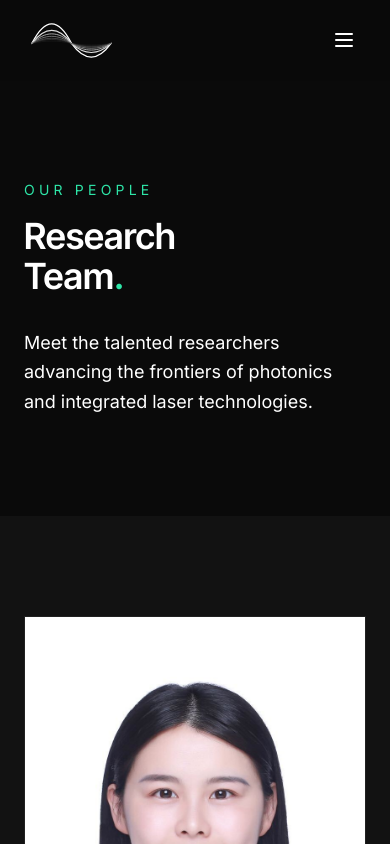
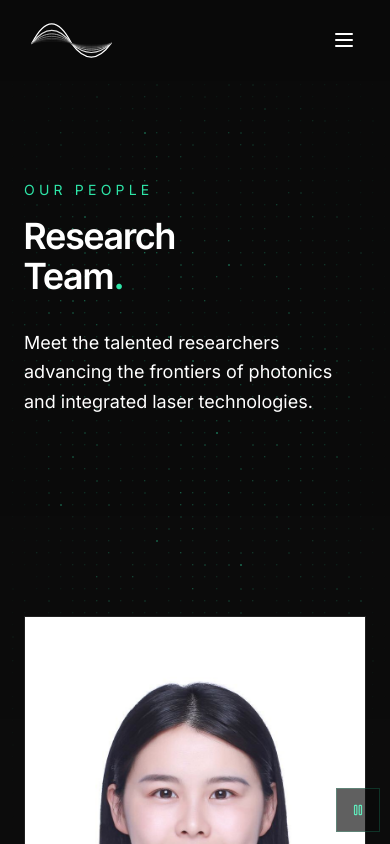
Before and after one commit to jxbsia/Group-Website, a React (Vite) app: page /team in a window 390 px wide. Shown: the top 844 px of the page. Built offline with nearby package versions, Linux system fonts and the light colour scheme.

Commit message:
Extend blinking backgrounds across About and Team

```diff
--- a/src/components/SignalField.tsx
+++ b/src/components/SignalField.tsx
@@ -9,7 +9,7 @@ const randomAt = (index: number) => {
 };
 
 type SignalFieldProps = {
-  placement: 'hero' | 'footer' | 'about';
+  placement: 'hero' | 'footer' | 'about' | 'team';
   onPauseChange?: (paused: boolean) => void;
 };
 
@@ -71,7 +71,7 @@ export default function SignalField({ placement, onPauseChange }: SignalFieldPro
           const edgeFade = Math.min(u * 8, (1 - u) * 8, 1);
           const verticalFade = placement === 'hero'
             ? Math.min(v * 4, (1 - v) * 8, 1) * (0.47 + 0.53 * u)
-            : placement === 'about'
+            : placement === 'about' || placement === 'team'
               ? Math.min(v * 3.6, (1 - v) * 4, 1)
               : Math.min(0.30 + v * 1.7, 1);
           const fades = edgeFade * verticalFade;
@@ -128,7 +128,7 @@ export default function SignalField({ placement, onPauseChange }: SignalFieldPro
         <button
           className={`signal-toggle signal-toggle-${placement}`}
           type="button"
-          aria-label={`${paused ? 'Resume' : 'Pause'} ${placement === 'about' ? 'About page' : placement} animation`}
+          aria-label={`${paused ? 'Resume' : 'Pause'} ${placement === 'about' ? 'About page' : placement === 'team' ? 'Team page' : placement} animation`}
           title={`${paused ? 'Resume' : 'Pause'} animation`}
           onClick={() => {
             setPaused(!paused);
--- a/src/index.css
+++ b/src/index.css
@@ -621,10 +621,21 @@
   .home-news-list li > div { animation: none; opacity: 1; }
 }
 
-/* Full-width signal field on About. */
-.about-signal-panel { height: clamp(23rem, 60svh, 40rem); }
-.signal-toggle-about { right: max(.6rem, calc((100% - 80rem) / 2)); bottom: 1rem; }
-
-@media (max-width: 639px) {
-  .about-signal-panel { height: clamp(18rem, 47svh, 29rem); }
+/* About and Team share a viewport-sized backdrop rather than allocating
+   a canvas as tall as the roster. Content cards retain their own contrast. */
+.signal-page {
+  position: relative;
+  isolation: isolate;
+  background: hsl(var(--background));
 }
+.signal-page .signal-field {
+  position: fixed;
+  z-index: -1;
+}
+.signal-page .signal-toggle {
+  position: fixed;
+  right: max(.6rem, calc((100% - 80rem) / 2));
+  bottom: max(.75rem, env(safe-area-inset-bottom));
+  background: hsl(var(--background) / .85);
+  border: 1px solid hsl(var(--accent) / .25);
+}
--- a/src/pages/About.tsx
+++ b/src/pages/About.tsx
@@ -8,9 +8,10 @@ const About = () => {
   const { pi } = aboutData;
 
   return (
-    <div className="min-h-screen pt-20">
+    <div className="signal-page min-h-screen pt-20">
+      <SignalField placement="about" />
       {/* Hero Section */}
-      <section className="about-portrait-hero vlt-gap-100 bg-background">
+      <section className="about-portrait-hero vlt-gap-100">
         <div className="max-w-7xl mx-auto px-6 lg:px-8">
           <div className="grid lg:grid-cols-2 gap-16 items-center">
             {/* Left: Experience Block */}
@@ -82,7 +83,7 @@ const About = () => {
       </section>
 
       {/* Biography Section */}
-      <section className="vlt-gap-100 bg-card">
+      <section className="vlt-gap-100 bg-card/25">
         <div className="max-w-7xl mx-auto px-6 lg:px-8">
           <div className="grid gap-16">
             {/* Left: Biography */}
@@ -111,9 +112,7 @@ const About = () => {
         </div>
       </section>
 
-      <section className="about-signal-panel relative w-full overflow-hidden bg-black" aria-label="Decorative light animation">
-        <SignalField placement="about" />
-      </section>
+
 
     </div>
   );
--- a/src/pages/Team.tsx
+++ b/src/pages/Team.tsx
@@ -1,6 +1,7 @@
 import React from 'react';
 import { Mail } from 'lucide-react';
 import AnimatedBlock from '@/components/AnimatedBlock';
+import SignalField from '@/components/SignalField';
 import teamData from '@/data/team.json';
 import type { TeamMember } from '@/types/content';
 import placeholderPortrait from '@/assets/professor-placeholder.jpg';
@@ -15,9 +16,10 @@ const Team = () => {
   );
 
   return (
-    <div className="min-h-screen pt-20">
+    <div className="signal-page min-h-screen pt-20">
+      <SignalField placement="team" />
       {/* Hero Section */}
-      <section className="vlt-gap-100 bg-background">
+      <section className="vlt-gap-100">
         <div className="max-w-7xl mx-auto px-6 lg:px-8">
           <div className="grid lg:grid-cols-2 gap-16 items-end">
             <div>
@@ -46,7 +48,7 @@ const Team = () => {
       </section>
 
       {/* Current Team Section */}
-      <section className="vlt-gap-100 bg-card">
+      <section className="vlt-gap-100 bg-card/25">
         <div className="max-w-7xl mx-auto px-6 lg:px-8">
           {[topRow, ...teamRows].map((row, rowIndex) => (
             <div
@@ -138,7 +140,7 @@ const Team = () => {
       </section>
 
       {/* Alumni Section */}
-      <section className="vlt-gap-100 bg-background">
+      <section className="vlt-gap-100">
         <div className="max-w-7xl mx-auto px-6 lg:px-8">
           <AnimatedBlock>
             <div className="mb-16">
@@ -162,7 +164,7 @@ const Team = () => {
       </section>
 
       {/* Join Us CTA */}
-      <section className="vlt-gap-100 bg-card">
+      <section className="vlt-gap-100 bg-card/25">
         <div className="max-w-4xl mx-auto px-6 lg:px-8 text-center">
           <AnimatedBlock>
             <p className="text-sm uppercase tracking-[0.3em] text-accent mb-4">
```
